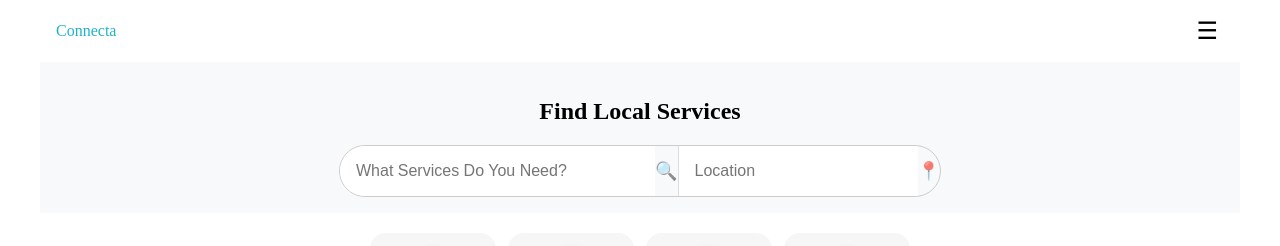
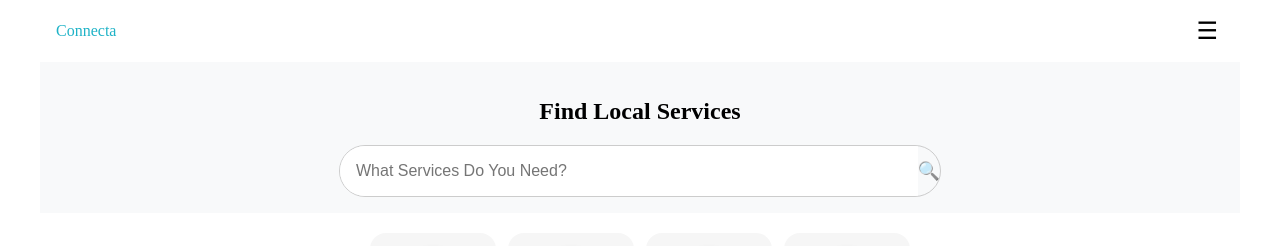
Before and after one commit to GrimmBenn/Connecta, a plain HTML site: page index.html in a window 1280 px wide. Shown: the top 246 px of the page. Drawn offline with Linux system fonts and the light colour scheme; grey boxes are pictures that could not be loaded.

Commit message:
Add files via upload

```diff
--- a/index.html
+++ b/index.html
@@ -38,14 +38,17 @@
                     </button>
                 </div>
 
-                <div class="location-group">
+
+                <!-- <div class="location-group">
                     <input type="text" class="location-input" placeholder="Location">
                     <button type="button" class="icon-btn" aria-label="Use location">
                         📍
                     </button>
-                </div>
+                </div>   -->
             </form>
         </section>
+
+
 
 
         <section class="service">
```
